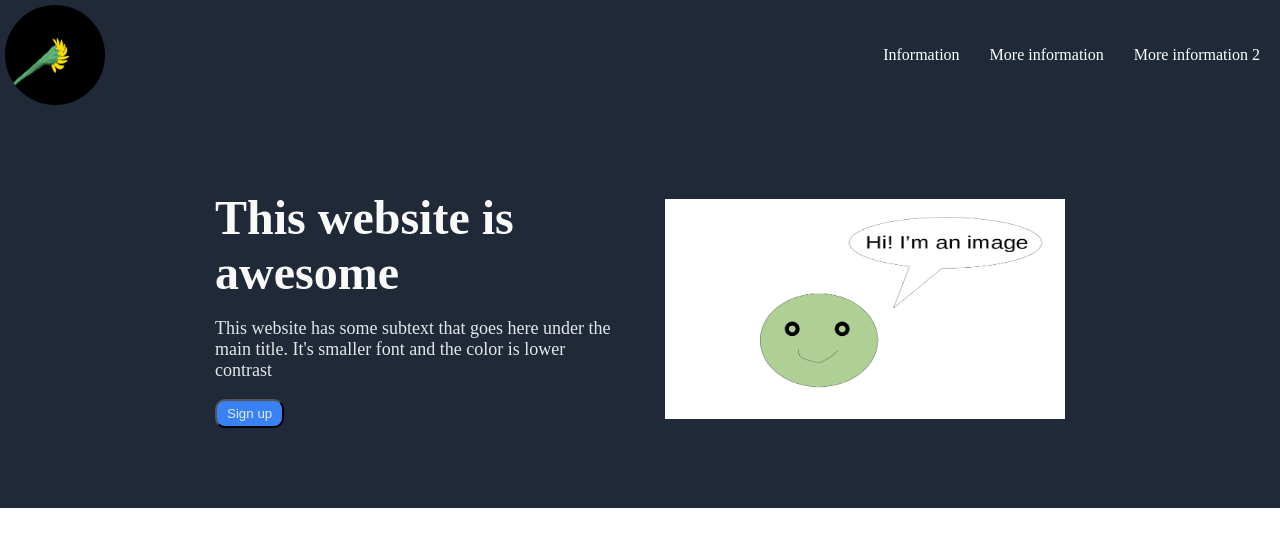
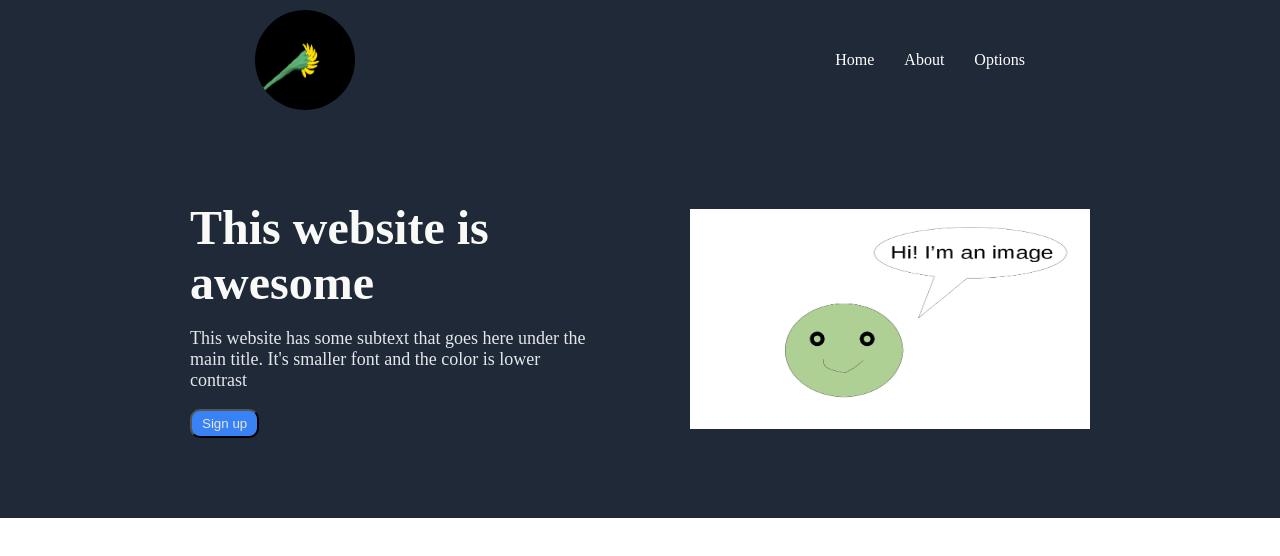
Before and after one commit to sisy1405/LandingPage, a plain HTML site: page index.html in a window 1280 px wide. Drawn offline with Linux system fonts and the light colour scheme.

Commit message:
align the nav-bar to the header content

```diff
--- a/index.html
+++ b/index.html
@@ -12,9 +12,9 @@
         <div class="header-nav">
             <img src="./img/logo.png" alt="some logo" class="logo">
             <ul>
-                <li><a href="">Information</a></li>
-                <li><a href="">More information</a></li>
-                <li><a href=""> More information 2</a></li>
+                <li><a href="">Home</a></li>
+                <li><a href="">About</a></li>
+                <li><a href=""> Options</a></li>
             </ul>
         </div>
         <div class="header-sub">
--- a/style.css
+++ b/style.css
@@ -14,14 +14,14 @@ body {
     border-radius: 250px;
     width: 100px;
     height: 100px;
-    margin: 5px;
+    margin: 10px auto 10px 255px;
 }
 
 ul {
     list-style: none;
     display: flex;
     flex-direction: row;
-    margin: auto 20px auto auto;
+    margin: auto 255px auto auto;
     padding: 0;
     gap: 30px;
 }
@@ -34,7 +34,7 @@ a {
 .header-sub {
     display: flex;
     flex-direction: row;
-    gap: 50px;
+    gap: 100px;
     align-content: center;
     justify-content: center;
     padding-top: 80px;
```
